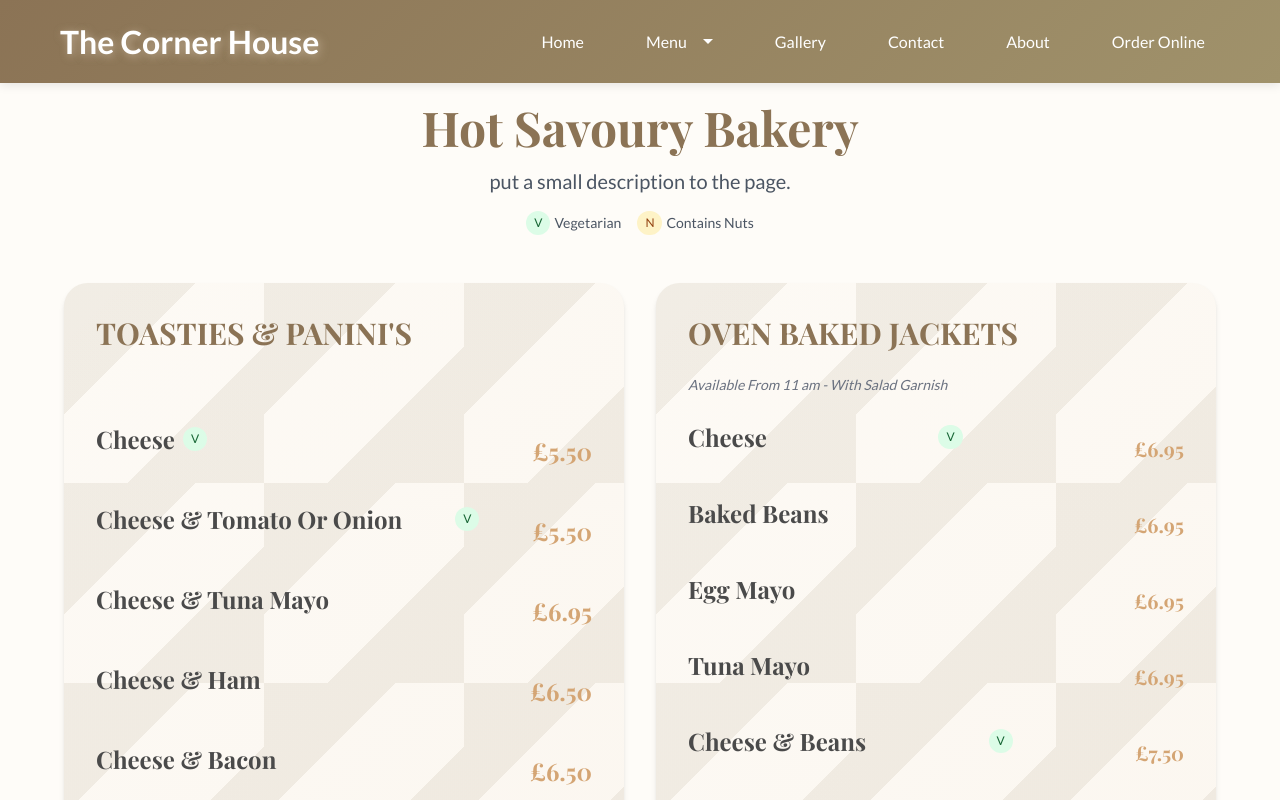
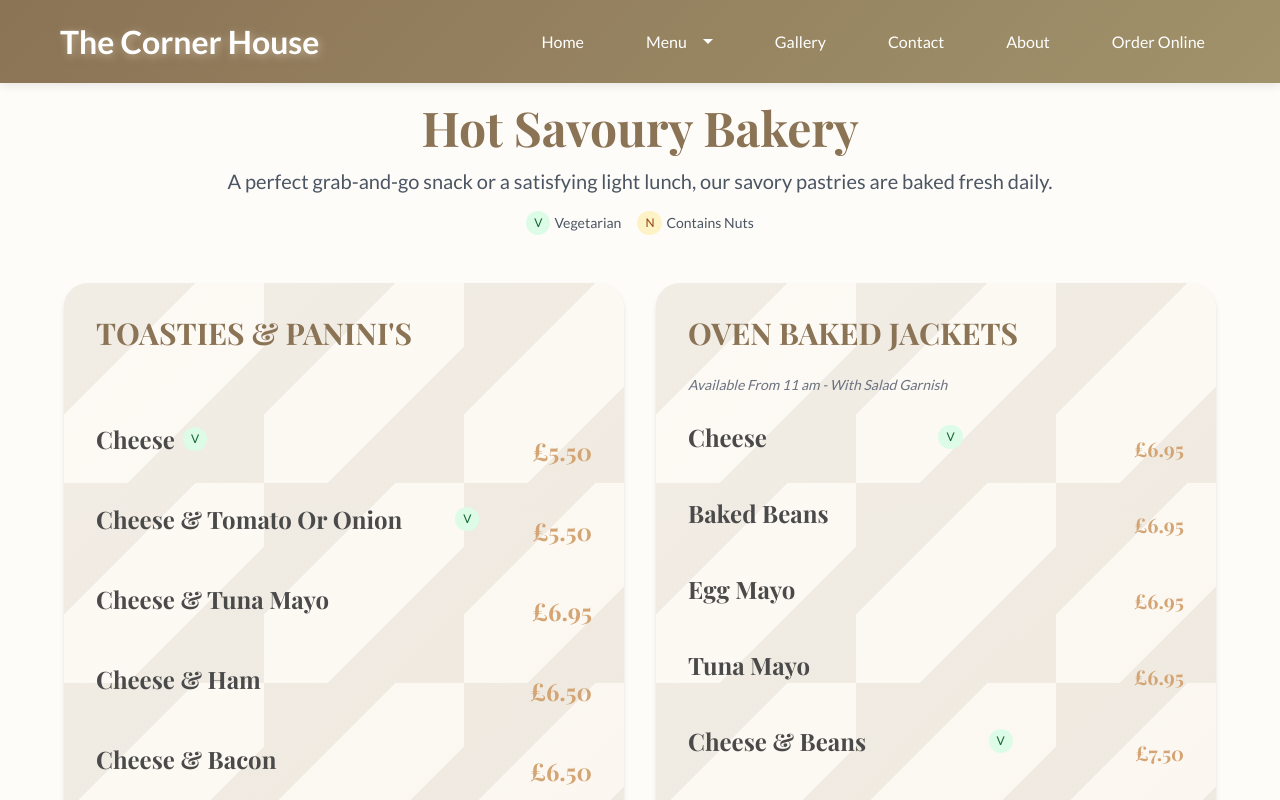
Before and after one commit to tolmir-git/The-Corner-House-CafeDiner, a React (Create React App) app: page /bakery in a window 1280 px wide. Shown: the top 800 px of the page. Built offline with nearby package versions, Linux system fonts and the light colour scheme.

Commit message:
labels changed

```diff
--- a/src/pages/Bakery.js
+++ b/src/pages/Bakery.js
@@ -11,7 +11,7 @@ function BakeryPage() {
     <main className="container mx-auto px-4 sm:px-6 py-12">
         <div className="text-center mb-12">
             <h1 className="section-title text-4xl sm:text-5xl font-bold mb-4">Hot Savoury Bakery</h1>
-            <p className="text-lg sm:text-xl text-gray-600">put a small description to the page.</p>
+            <p className="text-lg sm:text-xl text-gray-600">A perfect grab-and-go snack or a satisfying light lunch, our savory pastries are baked fresh daily.</p>
             <div className="flex justify-center gap-4 mt-4">
                 <span className="inline-flex items-center gap-1">
                     <span className="bg-green-100 text-green-800 text-xs px-2 py-1 rounded-full">V</span>
--- a/src/pages/Burgers.js
+++ b/src/pages/Burgers.js
@@ -11,7 +11,7 @@ function BurgersPage() {
     <main className="container mx-auto px-4 sm:px-6 py-12">
         <div className="text-center mb-12">
             <h1 className="section-title text-4xl sm:text-5xl font-bold mb-4">Burgers</h1>
-            <p className="text-lg sm:text-xl text-gray-600">put a small description to the page.</p>
+            <p className="text-lg sm:text-xl text-gray-600">Handcrafted and delicious, our juicy burgers are made with quality ingredients and served with a smile.</p>
             <div className="flex justify-center gap-4 mt-4">
                 <span className="inline-flex items-center gap-1">
                     <span className="bg-green-100 text-green-800 text-xs px-2 py-1 rounded-full">V</span>
```
